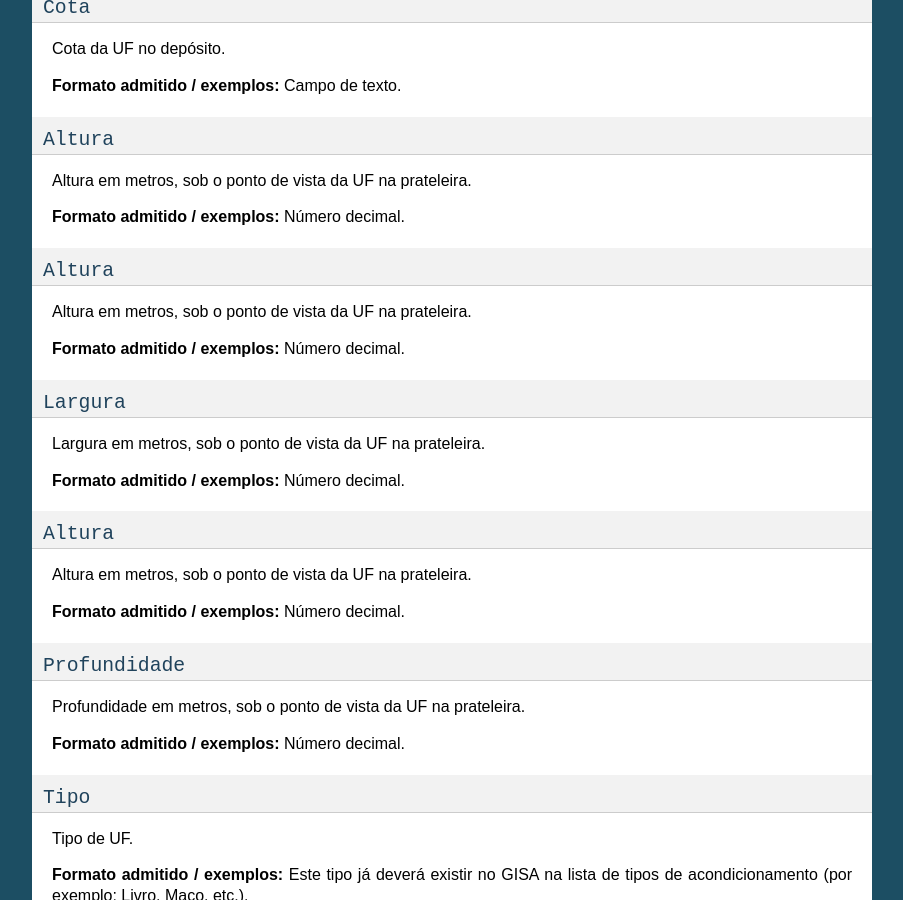
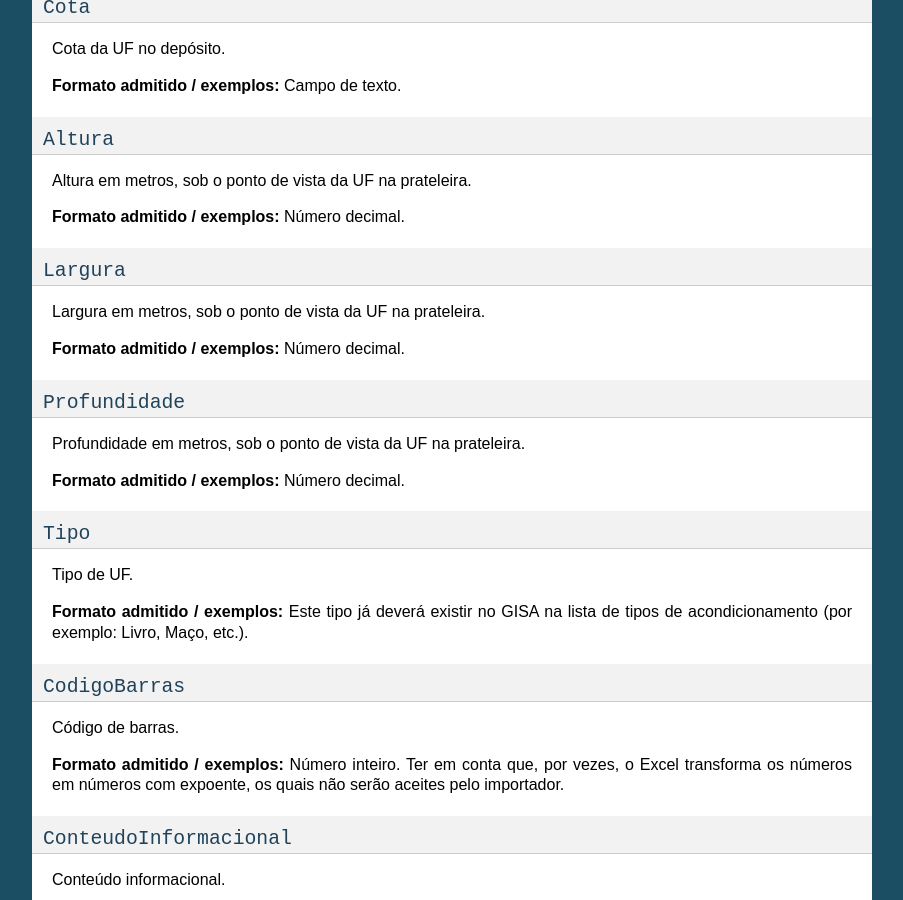
Before and after one commit to ParadigmaXis/gisa, a Sphinx documentation site: the page built from docs/modelo_uf.rst, in a window 1280 px wide and 900 px high, scrolled down 807 px. Shown: the whole window, without its empty margins (198-1101 px from the left). Built offline with Sphinx 7.4.7, drawn with Linux system fonts in a browser that asks for light colours; pages that are not in the unit, such as notebooks, are missing from menus.

Commit message:
Text corrections.

```diff
--- a/docs/modelo_uf.rst
+++ b/docs/modelo_uf.rst
@@ -46,21 +46,9 @@ Altura em metros, sob o ponto de vista da UF na prateleira.
 
 **Formato admitido / exemplos:** Número decimal.
 
-``Altura``
-------------------
-Altura em metros, sob o ponto de vista da UF na prateleira.
-
-**Formato admitido / exemplos:** Número decimal.
-
 ``Largura``
 ------------------
 Largura em metros, sob o ponto de vista da UF na prateleira.
-
-**Formato admitido / exemplos:** Número decimal.
-
-``Altura``
-------------------
-Altura em metros, sob o ponto de vista da UF na prateleira.
 
 **Formato admitido / exemplos:** Número decimal.
 
```
